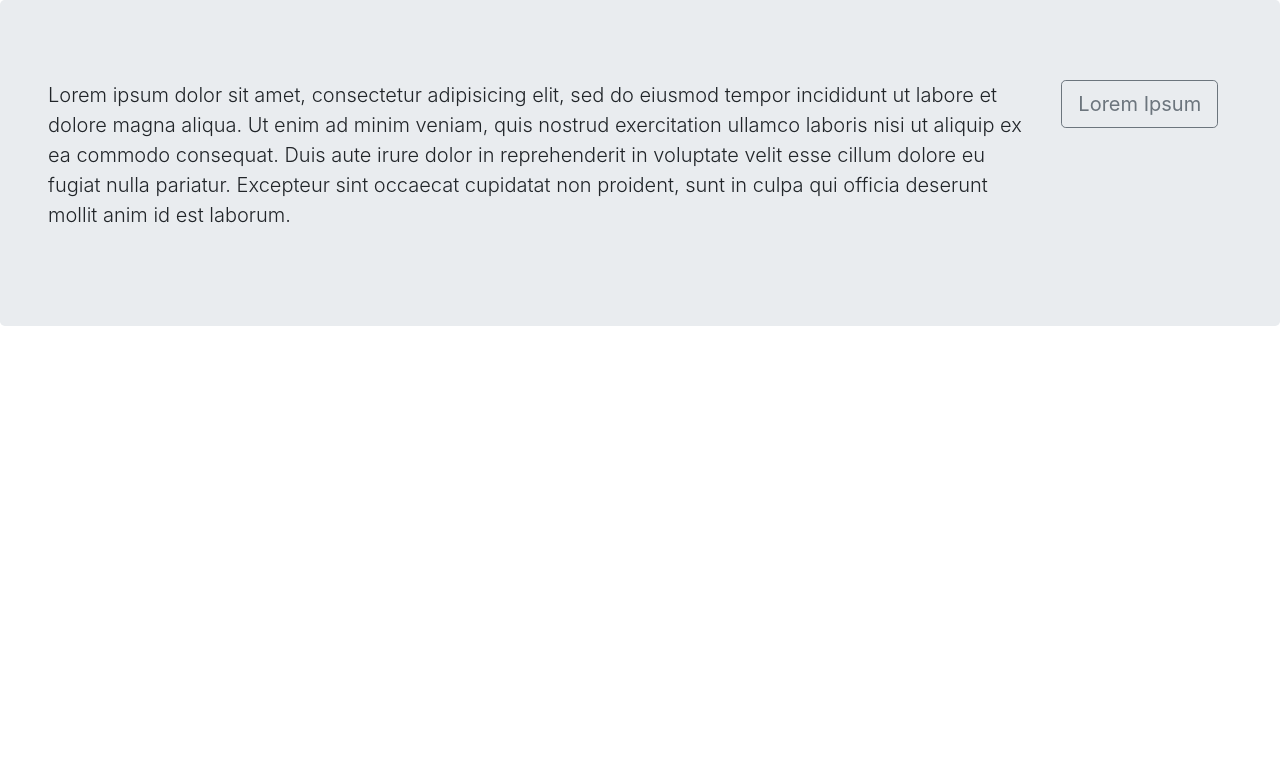
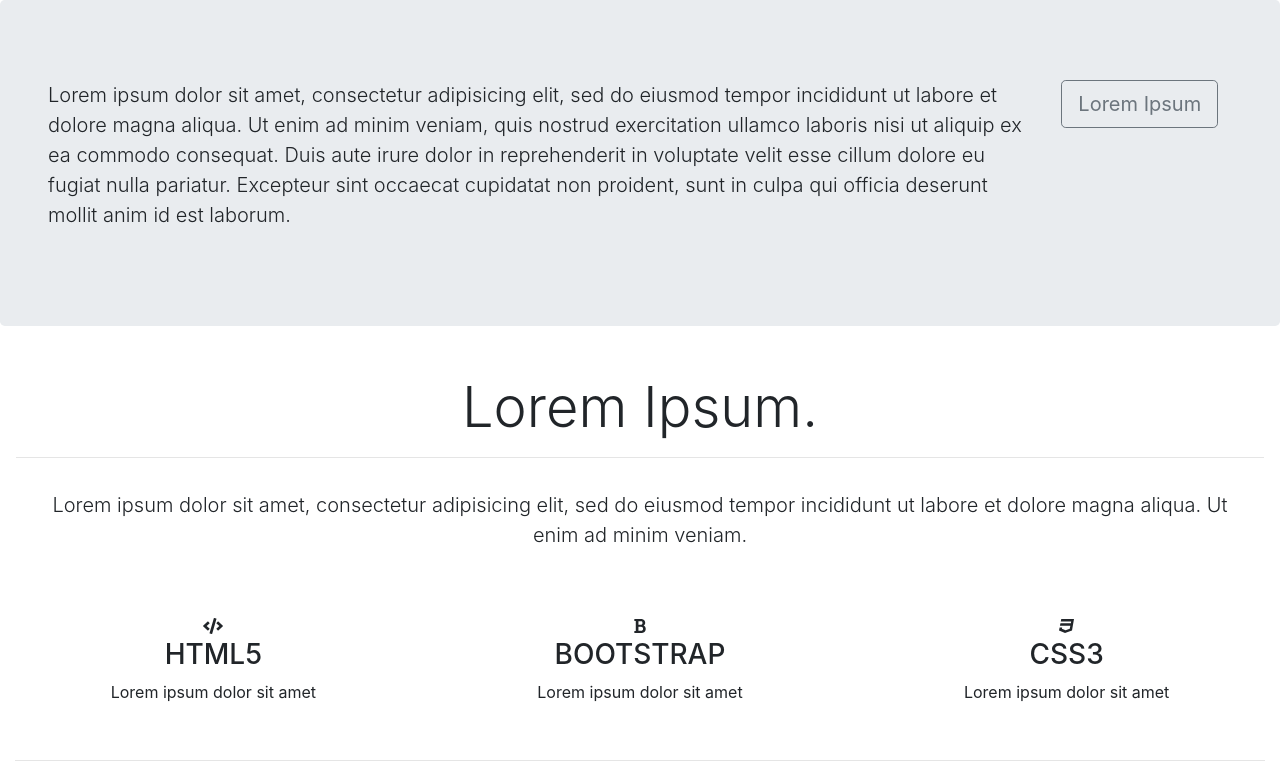
Before and after one commit to marcin-zybura/bootstrap_testwebsite, a website: page index.html in a window 1280 px wide. Shown: the part 690-1454 px from the top of the page. Before the commit the page ends 1048 px from the top, so only its background shows below. Drawn offline with nearby package versions, Linux system fonts and the light colour scheme.

Commit message:
skills/technologies section

```diff
--- a/index.html
+++ b/index.html
@@ -82,5 +82,40 @@
       </div>
     </div>
   </div>
+
+  <div class="container-fluid padding">
+    <div class="row welcome text-center">
+      <div class="col-12">
+        <h1 class="display-4">Lorem Ipsum.</h1>
+        <hr>
+        <div class="col-12">
+          <p class="lead">
+            Lorem ipsum dolor sit amet, consectetur adipisicing elit, sed do eiusmod tempor incididunt ut labore et dolore magna aliqua. Ut enim ad minim veniam.
+          </p>
+        </div>
+      </div>
+    </div>
+  </div>
+
+  <div class="container-fluid padding">
+    <div class="row text-center padding">
+      <div class="col-xs-12 col-sm-6 col-md-4">
+        <i class="fas fa-code"></i>
+        <h3>HTML5</h3>
+        <p>Lorem ipsum dolor sit amet</p>
+      </div>
+      <div class="col-xs-12 col-sm-6 col-md-4">
+        <i class="fas fa-bold"></i>
+        <h3>BOOTSTRAP</h3>
+        <p>Lorem ipsum dolor sit amet</p>
+      </div>
+      <div class="col-sm-12 col-md-4">
+        <i class="fab fa-css3"></i>
+        <h3>CSS3</h3>
+        <p>Lorem ipsum dolor sit amet</p>
+      </div>
+    </div>
+    <hr class="my-4">
+  </div>
 </body>
 </html>
```
